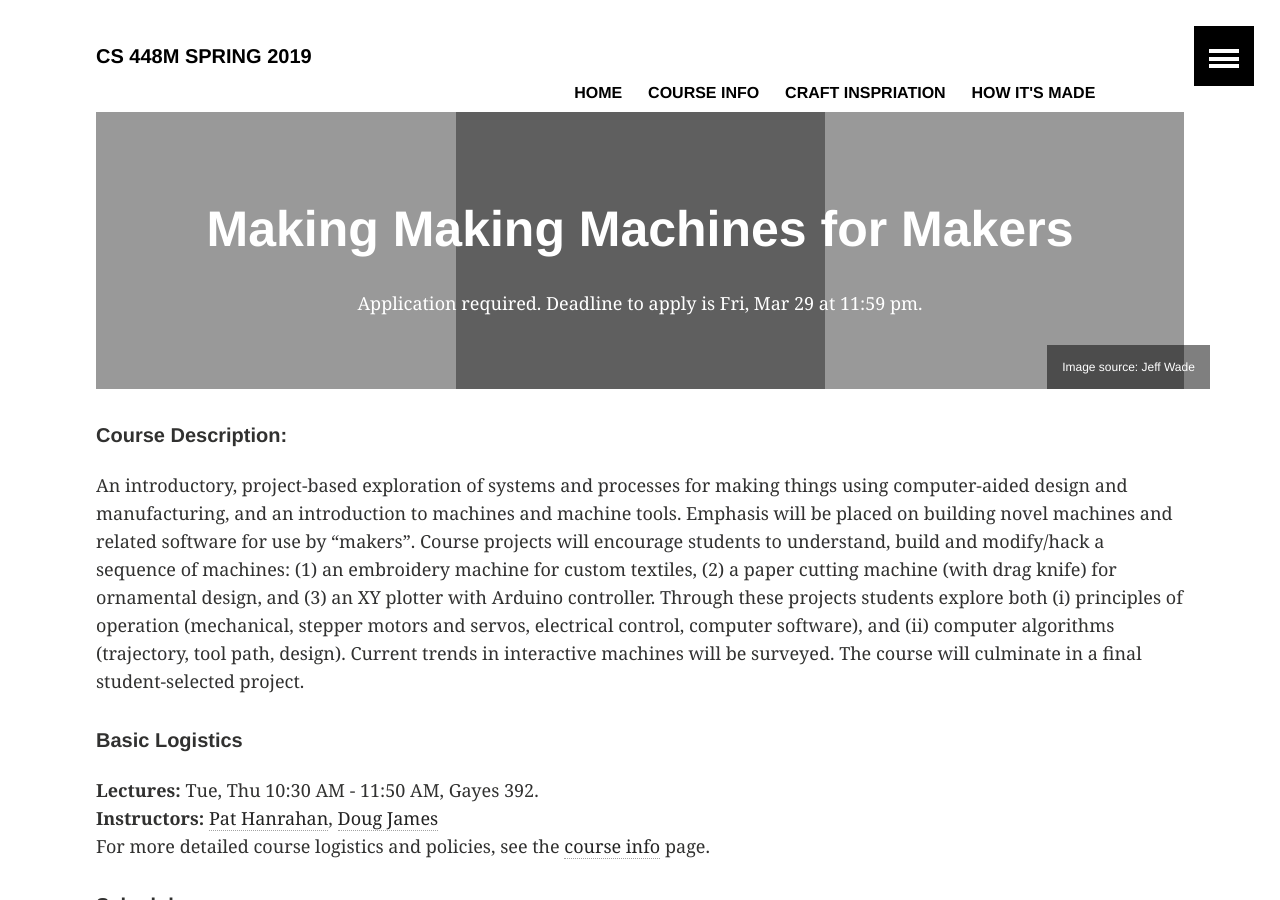
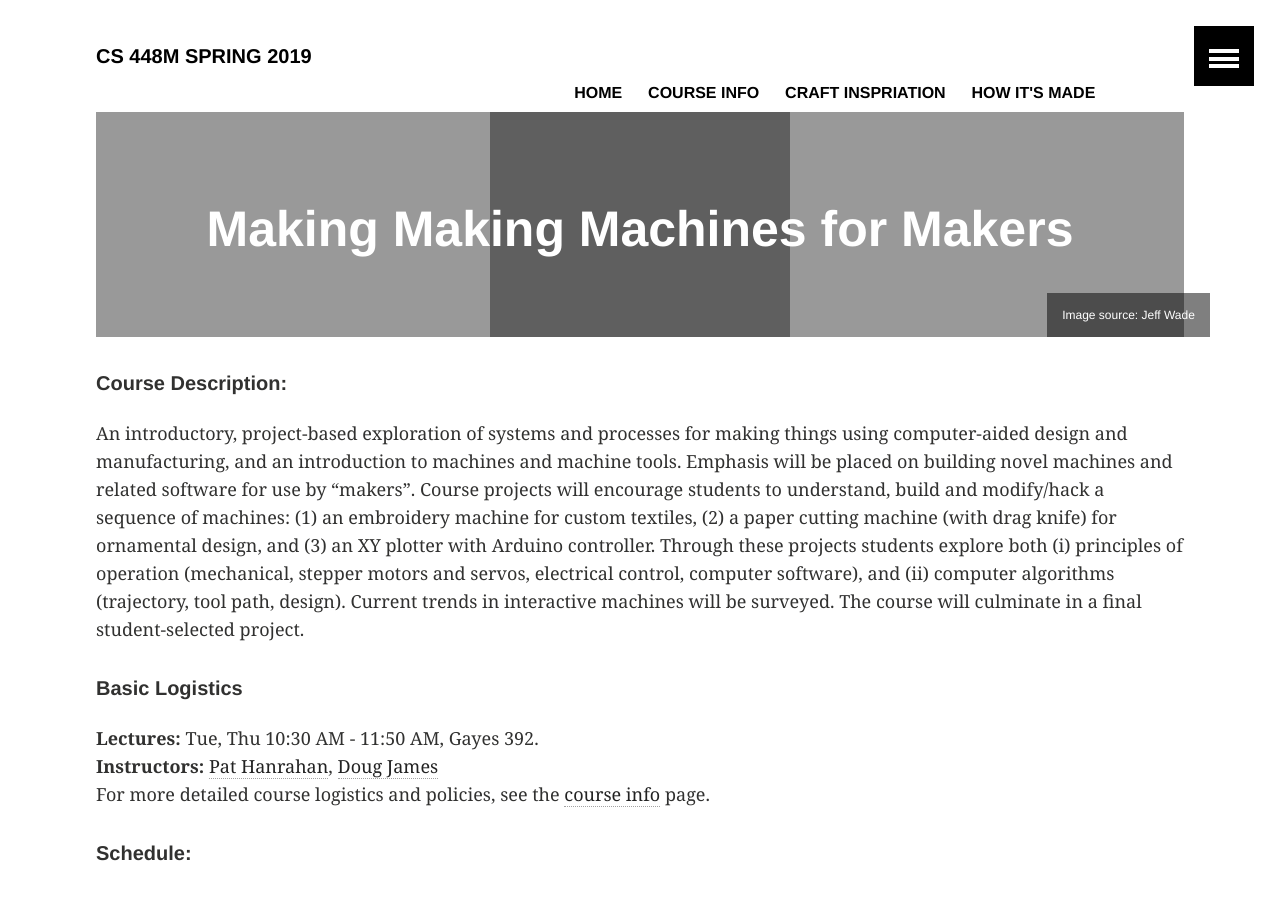
Before and after one commit to cs448m/cs448m.github.io, a Jekyll site: the page built from index.md, in a window 1280 px wide and 900 px high. Built offline with Jekyll 4.4.1, drawn with Linux system fonts in a browser that asks for light colours; some of the changed lines change nothing that is shown.

Commit message:
Commented out application

```diff
--- a/index.md
+++ b/index.md
@@ -3,7 +3,7 @@ layout: landing
 permalink: /index.html
 
 title: "Making Making Machines for Makers"
-excerpt: "Application required. Deadline to apply is Fri, Mar 29 at 11:59 pm."
+# excerpt: "Application required. Deadline to apply is Fri, Mar 29 at 11:59 pm."
 image:
   feature: jeff-wade-736518-unsplash.jpg
   credit: Jeff Wade #name of the person or site you want to credit
```
